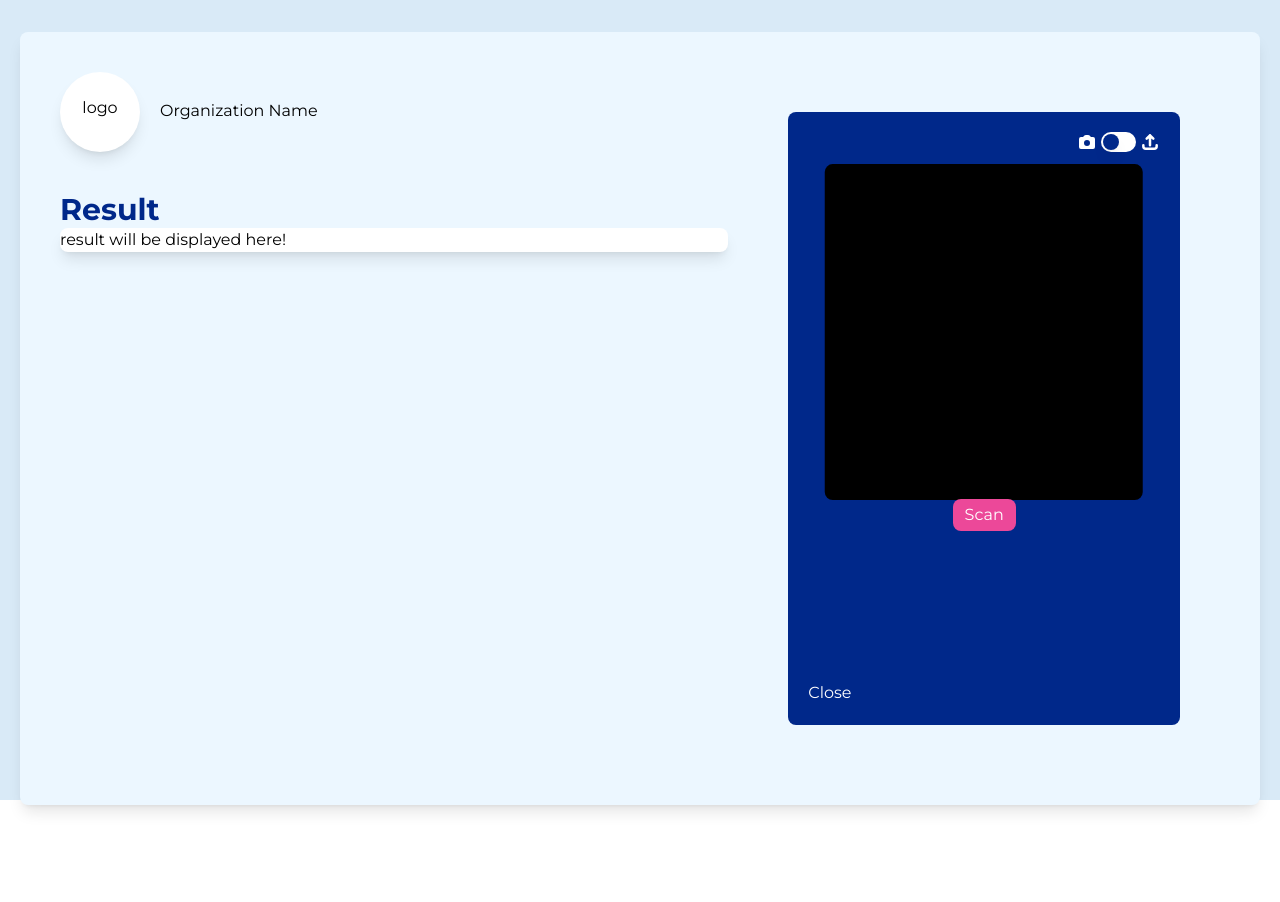
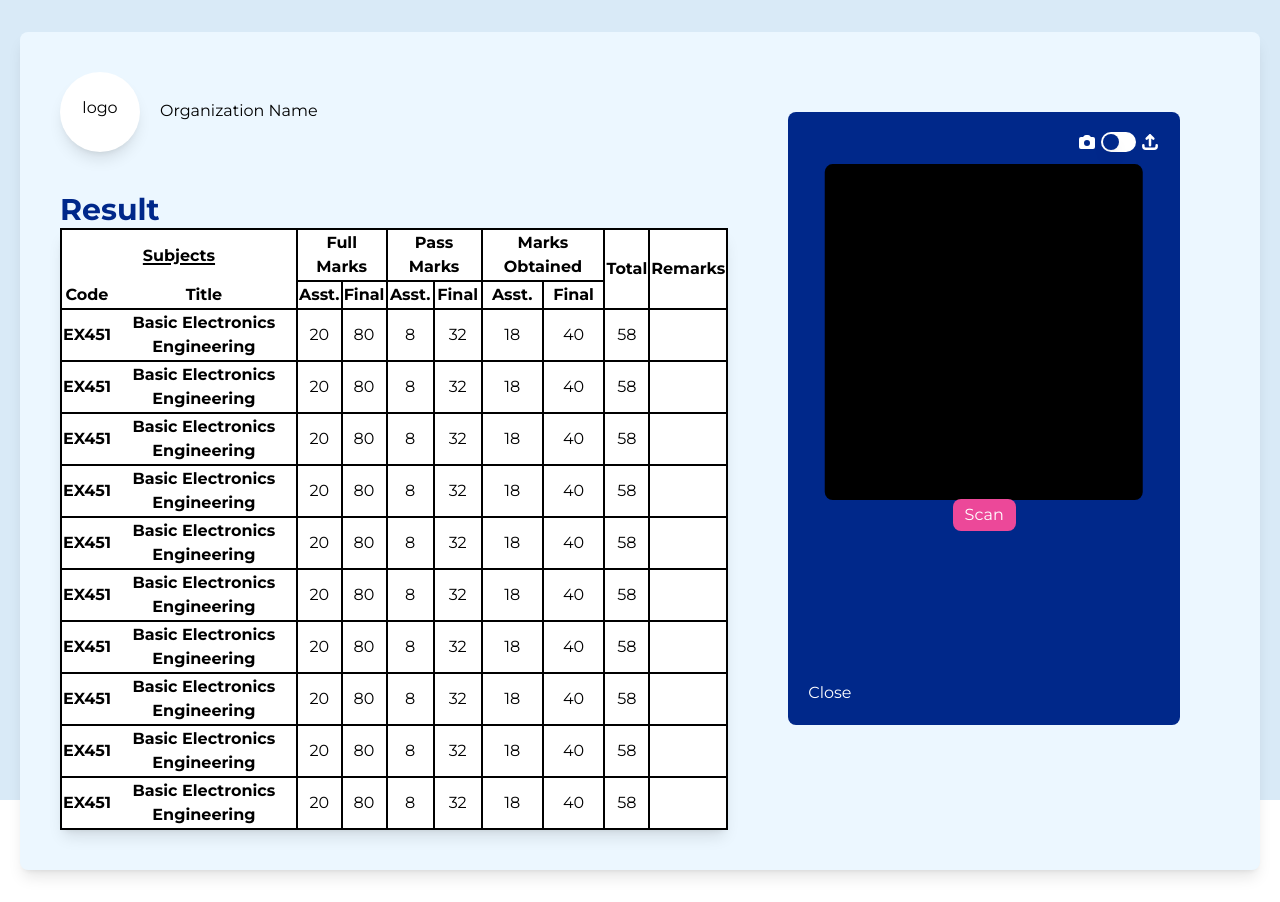
Before and after one commit to SumitShrestha11/ResultProcessing, a React (Create React App) app: page / in a window 1280 px wide. Before the commit the page ends 837 px from the top, so only its background shows below. Built offline with nearby package versions, Linux system fonts and the light colour scheme; no server answers.

Commit message:
Added Result Table

```diff
--- a/src/components/Result/index.jsx
+++ b/src/components/Result/index.jsx
@@ -3,7 +3,146 @@ import React from 'react'
 const Result = () => {
     return (
         <div className='bg-white rounded-lg shadow-lg'>
-            result will be displayed here!
+            <table class="border-2 border-black text-center">
+                <tr>
+                    <th class="border-2 border-black border-b-0 w-1/3 underline underline-offset-2 decoration-2" colspan="2">Subjects</th>
+                    <th class="border-2 border-black" colspan="2">Full Marks</th>
+                    <th class="border-2 border-black" colspan="2">Pass Marks</th>
+                    <th class="border-2 border-black" colspan="2">Marks Obtained</th>
+                    <th class="border-2 border-black" rowspan="2">Total</th>
+                    <th class="border-2 border-black" rowspan="2">Remarks</th>
+                </tr>
+                <tr>
+                    <th class="border-2 border-black border-r-0 border-t-0">Code</th>
+                    <th class="border-2 border-black border-l-0 border-t-0">Title</th>
+                    <th class="border-2 border-black">Asst.</th>
+                    <th class="border-2 border-black">Final</th>
+                    <th class="border-2 border-black">Asst.</th>
+                    <th class="border-2 border-black">Final</th>
+                    <th class="border-2 border-black">Asst.</th>
+                    <th class="border-2 border-black">Final</th>
+                </tr>
+                <tr>
+                    <th class="border-2 border-black border-r-0">EX451</th>
+                    <th class="border-2 border-black border-l-0">Basic Electronics Engineering</th>
+                    <td class="border-2 border-black">20</td>
+                    <td class="border-2 border-black">80</td>
+                    <td class="border-2 border-black">8</td>
+                    <td class="border-2 border-black">32</td>
+                    <td class="border-2 border-black">18</td>
+                    <td class="border-2 border-black">40</td>
+                    <td class="border-2 border-black">58</td>
+                    <td class="border-2 border-black"></td>
+                </tr>
+                <tr>
+                    <th class="border-2 border-black border-r-0">EX451</th>
+                    <th class="border-2 border-black border-l-0">Basic Electronics Engineering</th>
+                    <td class="border-2 border-black">20</td>
+                    <td class="border-2 border-black">80</td>
+                    <td class="border-2 border-black">8</td>
+                    <td class="border-2 border-black">32</td>
+                    <td class="border-2 border-black">18</td>
+                    <td class="border-2 border-black">40</td>
+                    <td class="border-2 border-black">58</td>
+                    <td class="border-2 border-black"></td>
+                </tr>
+                <tr>
+                    <th class="border-2 border-black border-r-0">EX451</th>
+                    <th class="border-2 border-black border-l-0">Basic Electronics Engineering</th>
+                    <td class="border-2 border-black">20</td>
+                    <td class="border-2 border-black">80</td>
+                    <td class="border-2 border-black">8</td>
+                    <td class="border-2 border-black">32</td>
+                    <td class="border-2 border-black">18</td>
+                    <td class="border-2 border-black">40</td>
+                    <td class="border-2 border-black">58</td>
+                    <td class="border-2 border-black"></td>
+                </tr>
+                <tr>
+                    <th class="border-2 border-black border-r-0">EX451</th>
+                    <th class="border-2 border-black border-l-0">Basic Electronics Engineering</th>
+                    <td class="border-2 border-black">20</td>
+                    <td class="border-2 border-black">80</td>
+                    <td class="border-2 border-black">8</td>
+                    <td class="border-2 border-black">32</td>
+                    <td class="border-2 border-black">18</td>
+                    <td class="border-2 border-black">40</td>
+                    <td class="border-2 border-black">58</td>
+                    <td class="border-2 border-black"></td>
+                </tr>
+                <tr>
+                    <th class="border-2 border-black border-r-0">EX451</th>
+                    <th class="border-2 border-black border-l-0">Basic Electronics Engineering</th>
+                    <td class="border-2 border-black">20</td>
+                    <td class="border-2 border-black">80</td>
+                    <td class="border-2 border-black">8</td>
+                    <td class="border-2 border-black">32</td>
+                    <td class="border-2 border-black">18</td>
+                    <td class="border-2 border-black">40</td>
+                    <td class="border-2 border-black">58</td>
+                    <td class="border-2 border-black"></td>
+                </tr>
+                <tr>
+                    <th class="border-2 border-black border-r-0">EX451</th>
+                    <th class="border-2 border-black border-l-0">Basic Electronics Engineering</th>
+                    <td class="border-2 border-black">20</td>
+                    <td class="border-2 border-black">80</td>
+                    <td class="border-2 border-black">8</td>
+                    <td class="border-2 border-black">32</td>
+                    <td class="border-2 border-black">18</td>
+                    <td class="border-2 border-black">40</td>
+                    <td class="border-2 border-black">58</td>
+                    <td class="border-2 border-black"></td>
+                </tr>
+                <tr>
+                    <th class="border-2 border-black border-r-0">EX451</th>
+                    <th class="border-2 border-black border-l-0">Basic Electronics Engineering</th>
+                    <td class="border-2 border-black">20</td>
+                    <td class="border-2 border-black">80</td>
+                    <td class="border-2 border-black">8</td>
+                    <td class="border-2 border-black">32</td>
+                    <td class="border-2 border-black">18</td>
+                    <td class="border-2 border-black">40</td>
+                    <td class="border-2 border-black">58</td>
+                    <td class="border-2 border-black"></td>
+                </tr>
+                <tr>
+                    <th class="border-2 border-black border-r-0">EX451</th>
+                    <th class="border-2 border-black border-l-0">Basic Electronics Engineering</th>
+                    <td class="border-2 border-black">20</td>
+                    <td class="border-2 border-black">80</td>
+                    <td class="border-2 border-black">8</td>
+                    <td class="border-2 border-black">32</td>
+                    <td class="border-2 border-black">18</td>
+                    <td class="border-2 border-black">40</td>
+                    <td class="border-2 border-black">58</td>
+                    <td class="border-2 border-black"></td>
+                </tr>
+                <tr>
+                    <th class="border-2 border-black border-r-0">EX451</th>
+                    <th class="border-2 border-black border-l-0">Basic Electronics Engineering</th>
+                    <td class="border-2 border-black">20</td>
+                    <td class="border-2 border-black">80</td>
+                    <td class="border-2 border-black">8</td>
+                    <td class="border-2 border-black">32</td>
+                    <td class="border-2 border-black">18</td>
+                    <td class="border-2 border-black">40</td>
+                    <td class="border-2 border-black">58</td>
+                    <td class="border-2 border-black"></td>
+                </tr>
+                <tr>
+                    <th class="border-2 border-black border-r-0">EX451</th>
+                    <th class="border-2 border-black border-l-0">Basic Electronics Engineering</th>
+                    <td class="border-2 border-black">20</td>
+                    <td class="border-2 border-black">80</td>
+                    <td class="border-2 border-black">8</td>
+                    <td class="border-2 border-black">32</td>
+                    <td class="border-2 border-black">18</td>
+                    <td class="border-2 border-black">40</td>
+                    <td class="border-2 border-black">58</td>
+                    <td class="border-2 border-black"></td>
+                </tr>
+            </table>
         </div>
     )
 }
```
